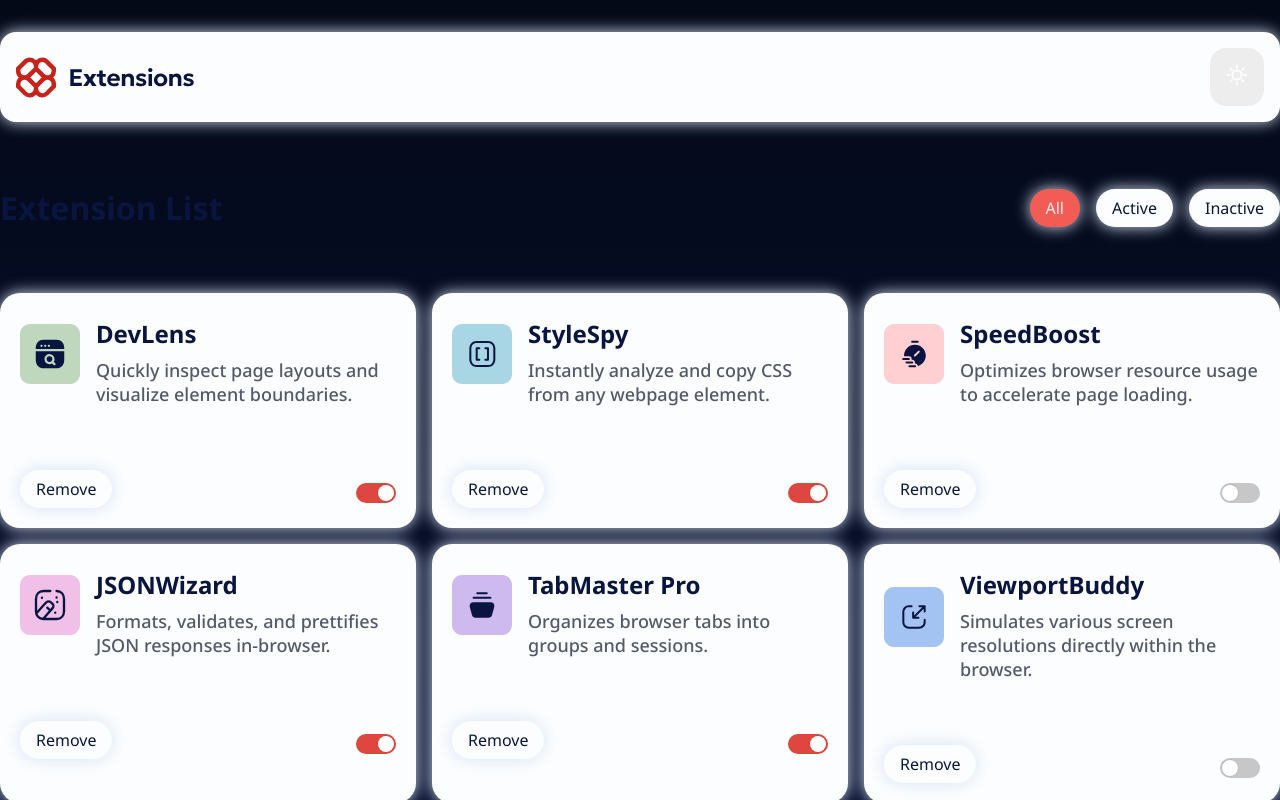
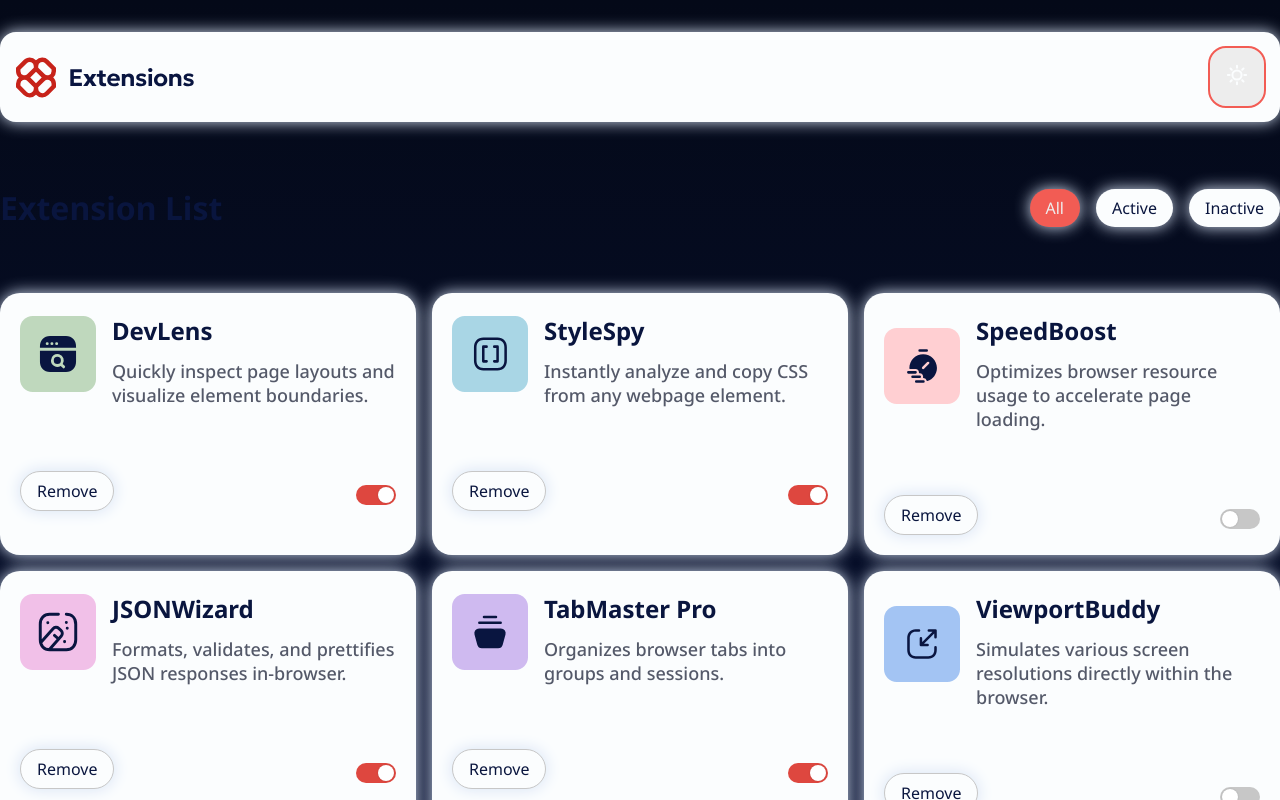
Before and after one commit to wagnnermorais/FEM-Browser-Extension-Manager-UI, a website built with Vite: page index.html in a window 1280 px wide. Both pictures are taken after a click on the button 1237 px from the left and 77 px from the top of the page. Shown: the top 800 px of the page. Built offline with nearby package versions, Linux system fonts and the light colour scheme.

Commit message:
style: add focus states and adjust dimensions

```diff
--- a/src/styles/index.css
+++ b/src/styles/index.css
@@ -71,6 +71,10 @@ header {
   background: var(--neutral-300);
 }
 
+.theme-toggle:focus {
+  outline: solid 2px var(--red-400);
+}
+
 .section-header {
   display: flex;
   justify-content: space-between;
@@ -106,9 +110,18 @@ header {
   background: var(--neutral-300);
 }
 
+.filter-button:focus {
+  outline: groove 2px var(--red-400);
+}
+
 .active {
   color: var(--neutral-100);
   background: var(--red-400);
+}
+
+.filter-button.active:focus {
+  outline: none;
+  box-shadow: 0 0 0 2px var(--neutral-100), 0 0 0 4px var(--red-500);
 }
 
 main {
@@ -132,8 +145,16 @@ main {
   gap: 1rem;
 }
 
+.extension-header img {
+  display: block;
+  width: 4.75rem;
+  height: 4.75rem;
+  object-fit: contain;
+  object-position: top;
+}
+
 .extension-header h2 {
-  margin: 1rem 0 0.5rem;
+  margin: 0.8rem 0 0.75rem;
   font-size: calc(var(--main-font-size) * 1.5);
   color: var(--neutral-900);
 }
@@ -157,7 +178,7 @@ main {
   font-weight: var(--normal-weight);
   color: var(--neutral-900);
   background: var(--neutral-0);
-  border: none;
+  border: 1px solid var(--neutral-300);
   border-radius: 1.5rem;
   box-shadow: 0 0 1rem var(--neutral-200);
   transition: all 0.3s ease-out;
@@ -167,6 +188,10 @@ main {
 .remove-button:hover {
   background: var(--red-400);
   color: var(--neutral-100);
+}
+
+.remove-button:focus {
+  outline: groove 2px var(--red-400);
 }
 
 .switch {
```
